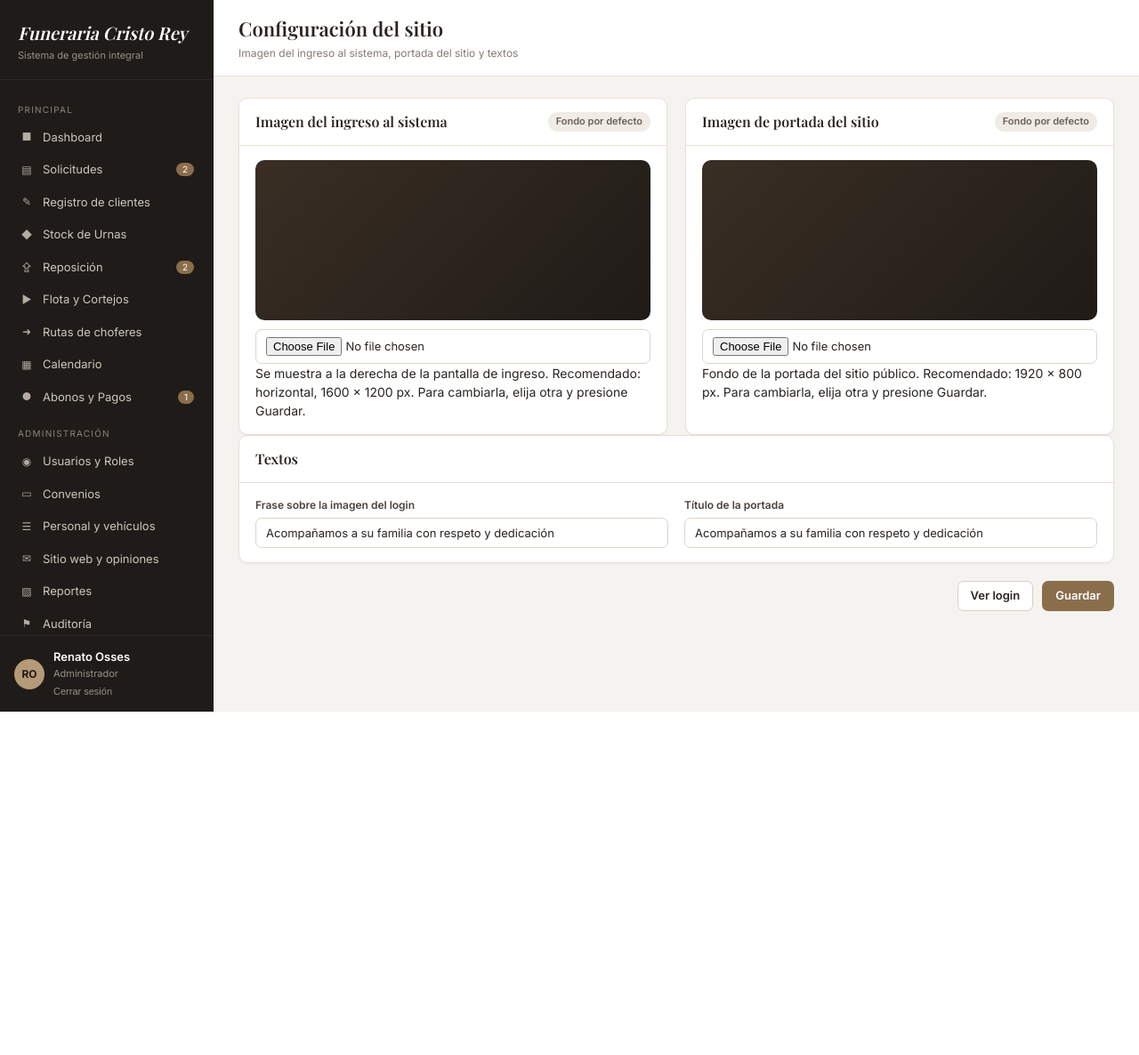
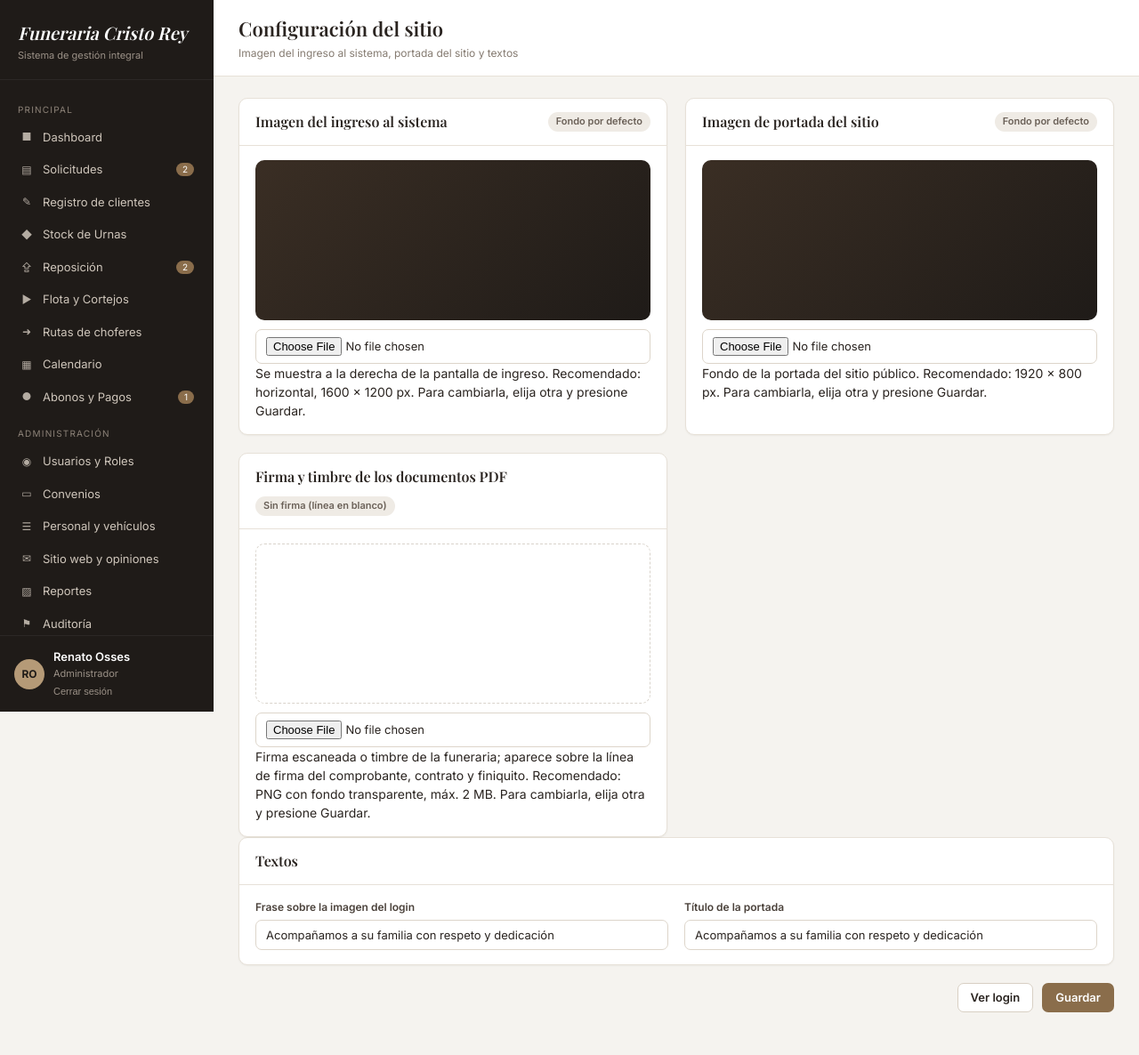
Before and after one commit to BastianGonzalez22/funeraria-cristo-rey, a Laravel app: page /panel/configuracion in a window 1280 px wide. Shown: the whole page at 89% size. Before the commit the page ends 800 px from the top, so only its background shows below. Run offline with Laravel 12, Linux system fonts and the light colour scheme; a user stored in the database is signed in; data comes from the database, SQL or seed files in the repository; tables that the repository leaves empty hold one stand-in row (values such as "Sample post"); some web fonts are replaced.

Commit message:
Firma en PDF y receptor correcto

```diff
--- a/app/Http/Controllers/AbonoController.php
+++ b/app/Http/Controllers/AbonoController.php
@@ -107,7 +107,7 @@ class AbonoController extends Controller
     public function comprobante(Abono $abono)
     {
         abort_unless($abono->numero_comprobante, 404, 'El comprobante se emite al confirmar el abono.');
-        $abono->load(['contrato.solicitud.cliente', 'contrato.solicitud.sucursal', 'usuario']);
+        $abono->load(['contrato.solicitud.cliente', 'contrato.solicitud.sucursal', 'usuario', 'confirmadoPor']);
         AuditService::registrar('comprobante_emitido', "Emisión del comprobante {$abono->numero_comprobante}", $abono->contrato);
 
         return Pdf::loadView('pdf.comprobante', ['abono' => $abono])
--- a/app/Http/Controllers/ConfiguracionController.php
+++ b/app/Http/Controllers/ConfiguracionController.php
@@ -10,7 +10,11 @@ use Illuminate\Support\Facades\Storage;
 /** Imagen del login, imagen de portada y textos del sitio. */
 class ConfiguracionController extends Controller
 {
-    private const IMAGENES = ['login_imagen' => 'Imagen del ingreso al sistema', 'portada_imagen' => 'Imagen de portada del sitio'];
+    private const IMAGENES = [
+        'login_imagen' => 'Imagen del ingreso al sistema',
+        'portada_imagen' => 'Imagen de portada del sitio',
+        'firma_imagen' => 'Firma y timbre de los documentos PDF',
+    ];
 
     public function index()
     {
@@ -26,10 +30,11 @@ class ConfiguracionController extends Controller
         $request->validate([
             'login_imagen' => ['nullable', 'image', 'max:4096'],
             'portada_imagen' => ['nullable', 'image', 'max:4096'],
+            'firma_imagen' => ['nullable', 'image', 'max:2048'],
             'login_texto' => ['nullable', 'string', 'max:200'],
             'portada_titulo' => ['nullable', 'string', 'max:150'],
             'quitar' => ['nullable', 'array'],
-            'quitar.*' => ['in:login_imagen,portada_imagen'],
+            'quitar.*' => ['in:login_imagen,portada_imagen,firma_imagen'],
         ]);
 
         foreach (array_keys(self::IMAGENES) as $clave) {
@@ -44,7 +49,7 @@ class ConfiguracionController extends Controller
         if ($request->filled('quitar')) {
             AuditService::registrar('configuracion', 'Se eliminó la imagen: '.implode(', ', $request->input('quitar')));
 
-            return back()->with('ok', 'Imagen eliminada. Se volverá a mostrar el fondo oscuro por defecto.');
+            return back()->with('ok', 'Imagen eliminada.');
         }
         Ajuste::guardar('login_texto', $request->input('login_texto'));
         Ajuste::guardar('portada_titulo', $request->input('portada_titulo'));
--- a/app/Http/Controllers/Portal/PortalController.php
+++ b/app/Http/Controllers/Portal/PortalController.php
@@ -138,7 +138,7 @@ class PortalController extends Controller
     {
         $this->autorizar($request, $abono->contrato->solicitud);
         abort_if($abono->estado !== 'registrado' && $abono->estado !== 'anulado', 404, 'El comprobante se emite cuando la funeraria confirma el abono.');
-        $abono->load(['contrato.solicitud.cliente', 'contrato.solicitud.sucursal', 'usuario']);
+        $abono->load(['contrato.solicitud.cliente', 'contrato.solicitud.sucursal', 'usuario', 'confirmadoPor']);
 
         return Pdf::loadView('pdf.comprobante', ['abono' => $abono])->stream("comprobante-{$abono->numero_comprobante}.pdf");
     }
--- a/resources/views/configuracion/index.blade.php
+++ b/resources/views/configuracion/index.blade.php
@@ -9,13 +9,17 @@
         @foreach ($imagenes as $clave => $img)
             <div class="card">
                 <div class="card-header"><h2>{{ $img['titulo'] }}</h2>
-                    @if ($img['url'])<span class="badge b-ok">Imagen personalizada</span>@else<span class="badge b-neutral">Fondo por defecto</span>@endif</div>
+                    @if ($img['url'])<span class="badge b-ok">Imagen personalizada</span>@else<span class="badge b-neutral">{{ $clave === 'firma_imagen' ? 'Sin firma (línea en blanco)' : 'Fondo por defecto' }}</span>@endif</div>
                 <div class="card-body">
-                    <div id="previa-{{ $clave }}" style="height:180px;border-radius:10px;margin-bottom:10px;background-size:cover;background-position:center;{{ $img['url'] ? "background-image:url('{$img['url']}')" : 'background-image:linear-gradient(135deg,#3a2e24,#1f1b18)' }}"></div>
+                    <div id="previa-{{ $clave }}" style="height:180px;border-radius:10px;margin-bottom:10px;background-size:{{ $clave === 'firma_imagen' ? 'contain' : 'cover' }};background-repeat:no-repeat;background-position:center;{{ $clave === 'firma_imagen' ? 'background-color:#fff;border:1px dashed #d9d3cb;' : '' }}{{ $img['url'] ? "background-image:url('{$img['url']}')" : ($clave === 'firma_imagen' ? '' : 'background-image:linear-gradient(135deg,#3a2e24,#1f1b18)') }}"></div>
                     <input class="input" type="file" name="{{ $clave }}" accept="image/*" data-previa-fondo="#previa-{{ $clave }}">
-                    <div class="ayuda">{{ $clave === 'login_imagen' ? 'Se muestra a la derecha de la pantalla de ingreso. Recomendado: horizontal, 1600 × 1200 px.' : 'Fondo de la portada del sitio público. Recomendado: 1920 × 800 px.' }} Para cambiarla, elija otra y presione Guardar.</div>
+                    <div class="ayuda">@switch($clave)
+                        @case('login_imagen') Se muestra a la derecha de la pantalla de ingreso. Recomendado: horizontal, 1600 × 1200 px. @break
+                        @case('portada_imagen') Fondo de la portada del sitio público. Recomendado: 1920 × 800 px. @break
+                        @default Firma escaneada o timbre de la funeraria; aparece sobre la línea de firma del comprobante, contrato y finiquito. Recomendado: PNG con fondo transparente, máx. 2 MB.
+                    @endswitch Para cambiarla, elija otra y presione Guardar.</div>
                     @if ($img['url'])
-                        <button type="submit" name="quitar[]" value="{{ $clave }}" class="btn btn-danger btn-sm mt-2" formnovalidate onclick="return confirm('¿Eliminar esta imagen? Se volverá a mostrar el fondo oscuro por defecto.')">Eliminar imagen</button>
+                        <button type="submit" name="quitar[]" value="{{ $clave }}" class="btn btn-danger btn-sm mt-2" formnovalidate onclick="return confirm('¿Eliminar esta imagen?')">Eliminar imagen</button>
                     @endif
                 </div>
             </div>
--- a/resources/views/pdf/contrato.blade.php
+++ b/resources/views/pdf/contrato.blade.php
@@ -44,6 +44,6 @@
 @if ($c->clausulas_adicionales)<p>5. {{ $c->clausulas_adicionales }}</p>@endif
 
 <table class="firma">
-    <tr><td><div class="linea"></div>{{ $cl->nombre_contratante }}<br>Contratante</td><td><div class="linea"></div>{{ config('funeraria.nombre') }}<br>Representante</td></tr>
+    <tr><td><div class="linea"></div>{{ $cl->nombre_contratante }}<br>Contratante</td><td>@include('pdf._firma', ['firmante' => 'Representante'])</td></tr>
 </table>
 </body></html>
--- a/resources/views/pdf/finiquito.blade.php
+++ b/resources/views/pdf/finiquito.blade.php
@@ -21,6 +21,6 @@
 </table>
 
 <table class="firma">
-    <tr><td><div class="linea"></div>{{ $s->cliente->nombre_contratante }}</td><td><div class="linea"></div>{{ config('funeraria.nombre') }}</td></tr>
+    <tr><td><div class="linea"></div>{{ $s->cliente->nombre_contratante }}</td><td>@include('pdf._firma')</td></tr>
 </table>
 </body></html>
--- a/resources/views/portal/pagos.blade.php
+++ b/resources/views/portal/pagos.blade.php
@@ -36,8 +36,9 @@
                                 <option value="efectivo">Depósito en efectivo</option>
                                 <option value="tarjeta">Pago con tarjeta (voucher)</option>
                             </select></div>
-                        <div class="campo"><label>N° de operación / comentario</label>
-                            <input class="input" name="referencia" value="{{ old('referencia') }}" maxlength="120" placeholder="Ej: 4587221"></div>
+                        <div class="campo"><label>N° de operación (opcional)</label>
+                            <input class="input" name="referencia" value="{{ old('referencia') }}" maxlength="120" placeholder="Ej: 4587221">
+                            <div class="ayuda">Número que entrega su banco al hacer la transferencia (aparece en el comprobante). No es su número de cuenta.</div></div>
                         <div class="campo full"><label>Comprobante (foto o PDF) *</label>
                             <input class="input" type="file" name="comprobante" accept=".pdf,.jpg,.jpeg,.png" required>
                             <div class="ayuda">Captura de pantalla de la transferencia o foto del depósito. Máx. 5 MB.</div></div>
```
Also changed, not shown: resources/views/pdf/_firma.blade.php (added, +16 -0 lines), resources/views/pdf/comprobante.blade.php (+11 -3 lines).
